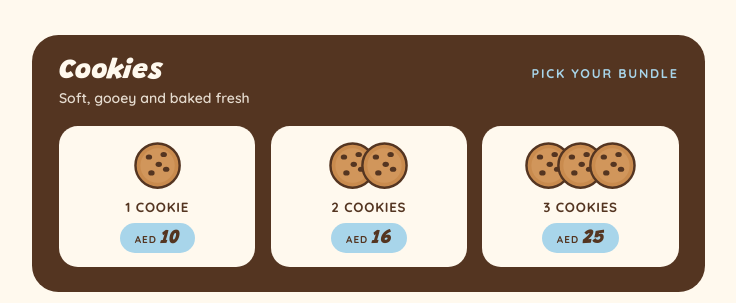
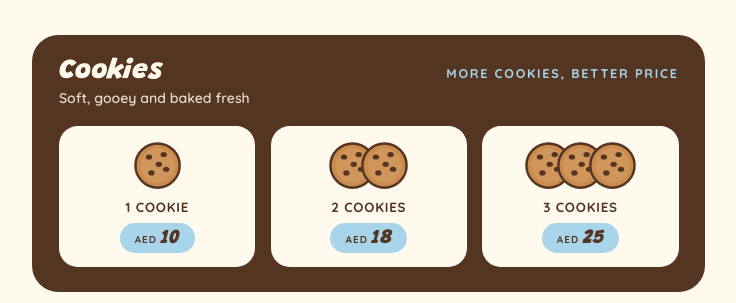
Before and after one commit to MWareth/Menus, a plain HTML site: page flyers/dees-event-menu-2026/menu.html in a window 1280 px wide. Shown: the part 755-1058 px from the top of the page, without its empty margins (28-764 px from the left). Drawn offline with Linux system fonts and the light colour scheme.

Commit message:
Dee's event menu: cookies 2 for 18, as on the stock app
Co-Authored-By: Claude Opus 5.5 <noreply@anthropic.com>
Claude-Session: https://claude.ai/code/session_013jqCNqdF81wxGwRqXjaL6W

```diff
--- a/flyers/dees-event-menu-2026/menu.html
+++ b/flyers/dees-event-menu-2026/menu.html
@@ -62,11 +62,11 @@ html,body{background:var(--cream);color:var(--brown);font-family:Quicksand,sans-
   </div>
 
   <div class="cookies">
-    <div class="hd"><div class="g">Cookies</div><span>PICK YOUR BUNDLE</span></div>
+    <div class="hd"><div class="g">Cookies</div><span>MORE COOKIES, BETTER PRICE</span></div>
     <div class="ds">Soft, gooey and baked fresh</div>
     <div class="deals">
       <div class="deal">%C1%<div class="n">1 COOKIE</div><div class="p"><small>AED</small>10</div></div>
-      <div class="deal">%C2%<div class="n">2 COOKIES</div><div class="p"><small>AED</small>16</div></div>
+      <div class="deal">%C2%<div class="n">2 COOKIES</div><div class="p"><small>AED</small>18</div></div>
       <div class="deal">%C3%<div class="n">3 COOKIES</div><div class="p"><small>AED</small>25</div></div>
     </div>
   </div>
```
Also changed, not shown: flyers/dees-event-menu-2026/Dees-Dessert-Menu-A4.png, flyers/dees-event-menu-2026/README.md, 1 other file.
